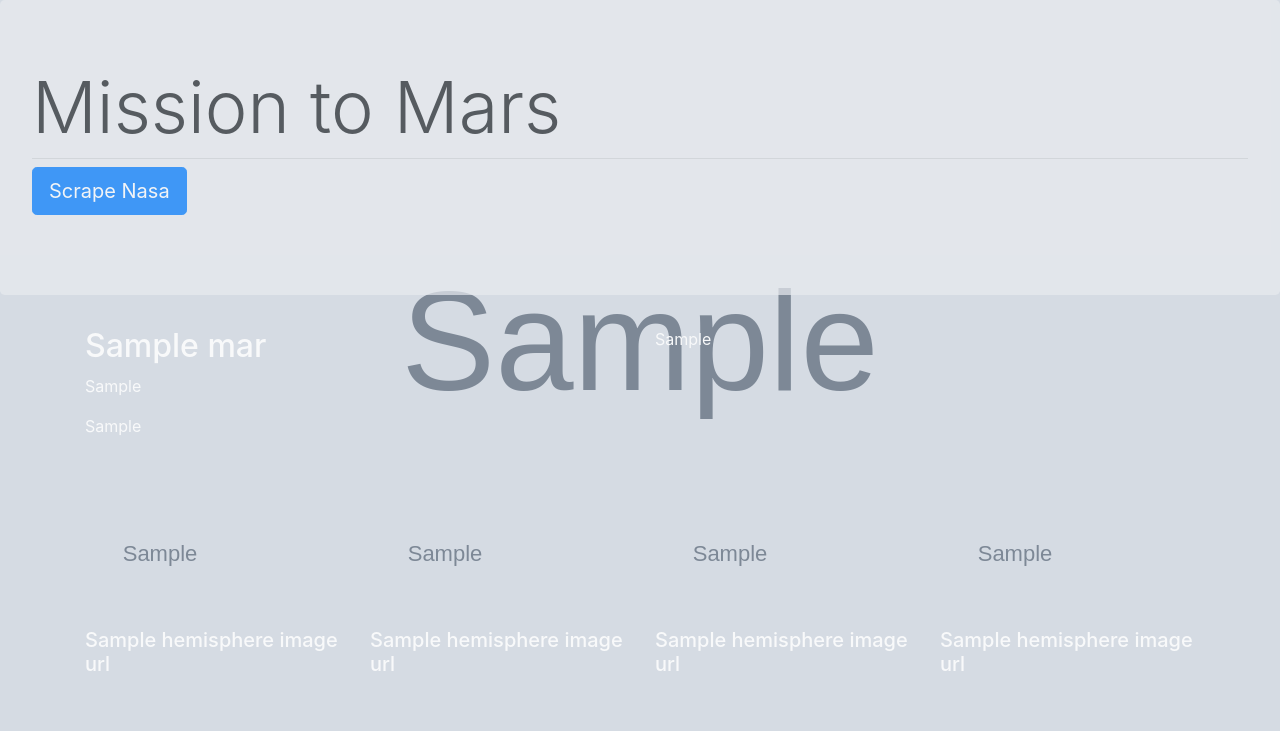
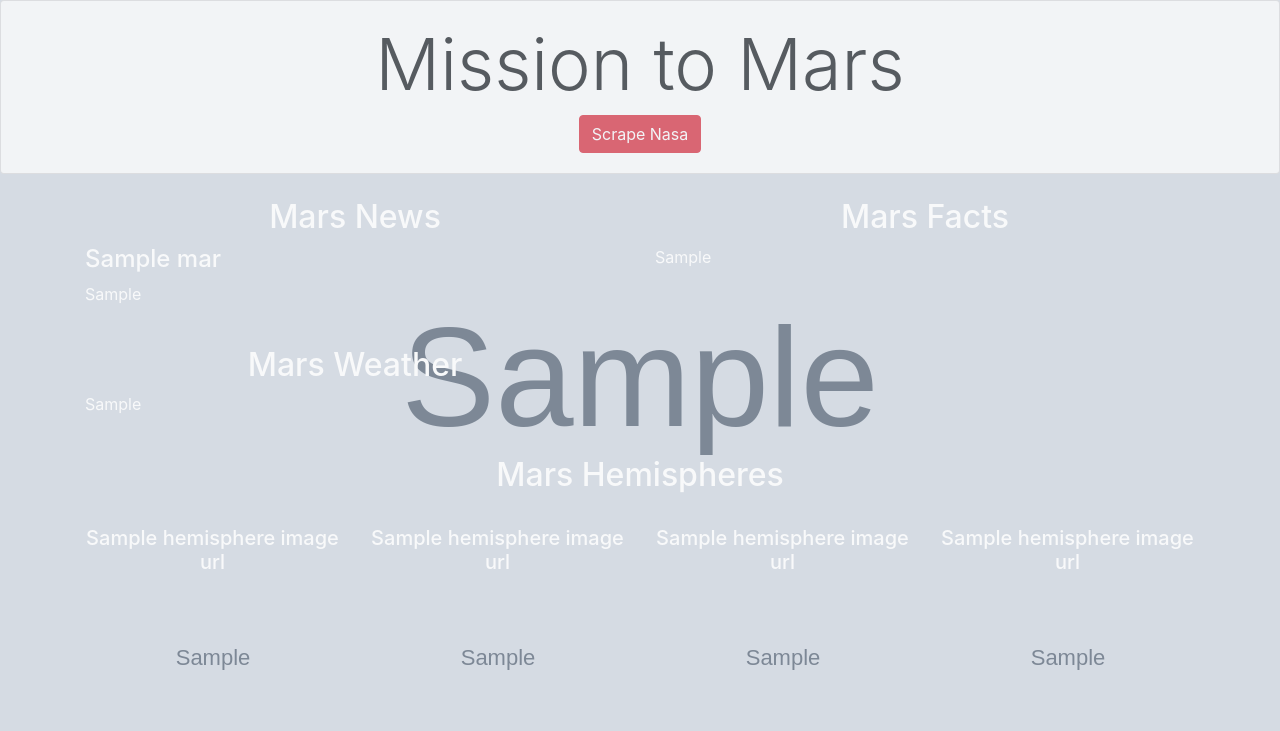
Before and after one commit to Jmo5896/python_web_scraping, a Flask app: page / in a window 1280 px wide. Shown: the top 731 px of the page. Run offline with Flask 2, Linux system fonts and the light colour scheme; grey boxes marked "Sample" are stand-in pictures; a database or web service that is not in the repository returns one stand-in record (values such as "Sample title"); some libraries are stand-ins or nearby versions.

Commit message:
changed header from a jumbotron to a card, added headers to my different sections

```diff
--- a/scrape_mars.py
+++ b/scrape_mars.py
@@ -56,7 +56,7 @@ def mars_weather(browser):
 def mars_facts():
     df= pd.read_html('https://space-facts.com/mars/')[1]
     df.columns = ['Description', 'Value']
-    df = df.to_html(classes='table table-striped text-light')
+    df = df.to_html(classes='table table-striped text-light text-center')
     return df
 
 def mars_hemi(browser):
--- a/templates/index.html
+++ b/templates/index.html
@@ -24,44 +24,54 @@
       background-repeat: no-repeat;
       background-size: cover;
     }
+    .card {
+      opacity: 0.7;
+    }
   </style>
   <body>
-    <div class="jumbotron" style="opacity: 0.7;">
-      <h1 class="display-3">Mission to Mars</h1>
-      <hr class="my-2" />
-      <p class="lead">
-        <a class="btn btn-primary btn-lg" href="/scrape" role="button"
+      <div class="card text-center">
+          <div class="card-body">
+              <h1 class="display-3">Mission to Mars</h1>
+            <a class="btn btn-danger " href="/scrape" role="button"
           >Scrape Nasa</a
         >
-      </p>
-    </div>
+          </div>
+        </div>
+<br>
     <div class="container">
       <div class="row text-light">
         <div class="col">
-          <h2>{{ mars_data.mars_title }}</h2>
+          <h2 class='text-light text-center'>Mars News</h2>
+          <h4>{{ mars_data.mars_title }}</h4>
           <p>{{ mars_data.mars_p }}</p>
+          <br>
+          <h2 class='text-light text-center'>Mars Weather</h2>
           <p>{{ mars_data.mars_weather }}</p>
         </div>
         <div class="col">
           <div>
+              <h2 class='text-light text-center'>Mars Facts</h2>
             {{ mars_data.mars_facts | safe }}
           </div>
         </div>
       </div>
 
       <br />
-      <div class="row text-light">
+      <h2 class='text-light text-center'>Mars Hemispheres</h2>
+      <br>
+      <div class="row text-light text-center">
         {%for i in range(4)%}
         <div class="col">
+          <h5>{{ mars_data.hemisphere_image_urls[i].title }}</h5>
           <img
             src="{{ mars_data.hemisphere_image_urls[i].link }}"
             alt="hemi{{ [i] }}"
             style="height: 150px;width: 150px;"
           />
-          <h5>{{ mars_data.hemisphere_image_urls[i].title }}</h5>
         </div>
         {%endfor%}
       </div>
+      <br>
     </div>
     <!-- Optional JavaScript -->
     <!-- jQuery first, then Popper.js, then Bootstrap JS -->
```
